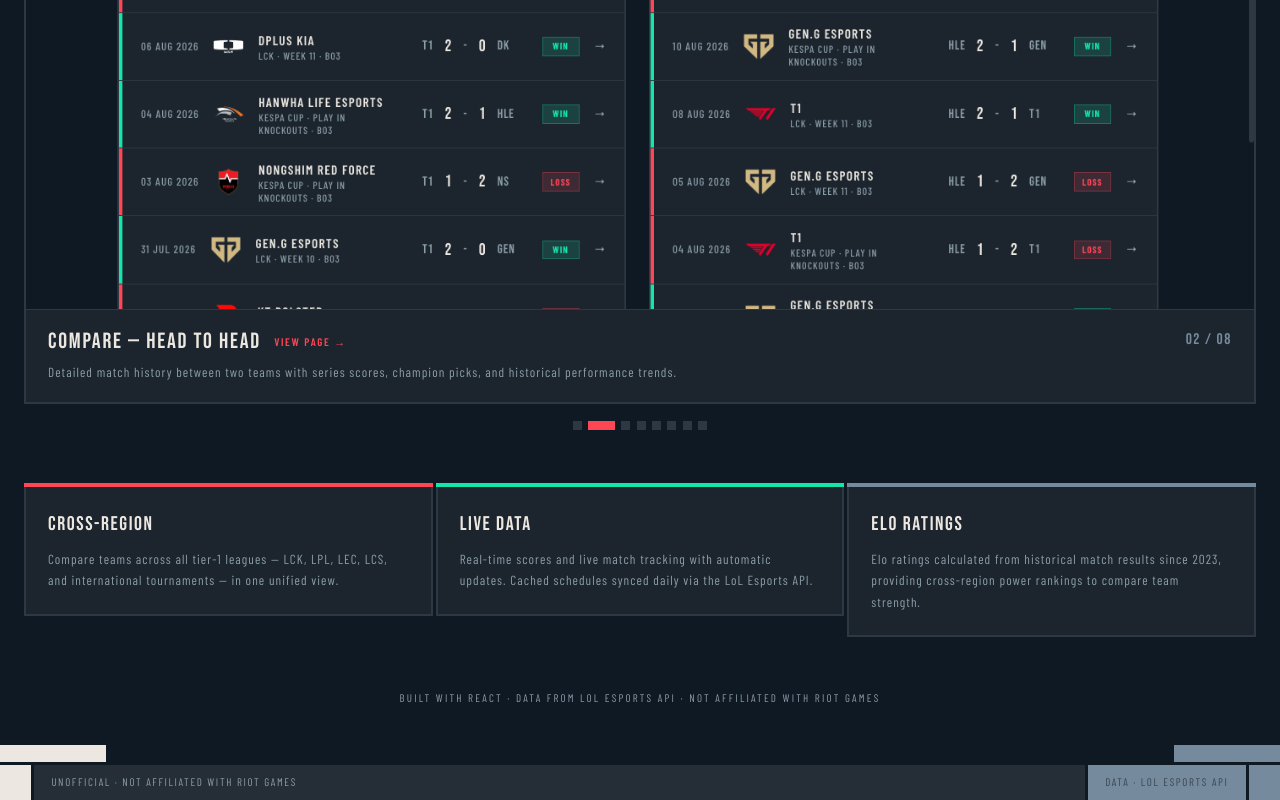
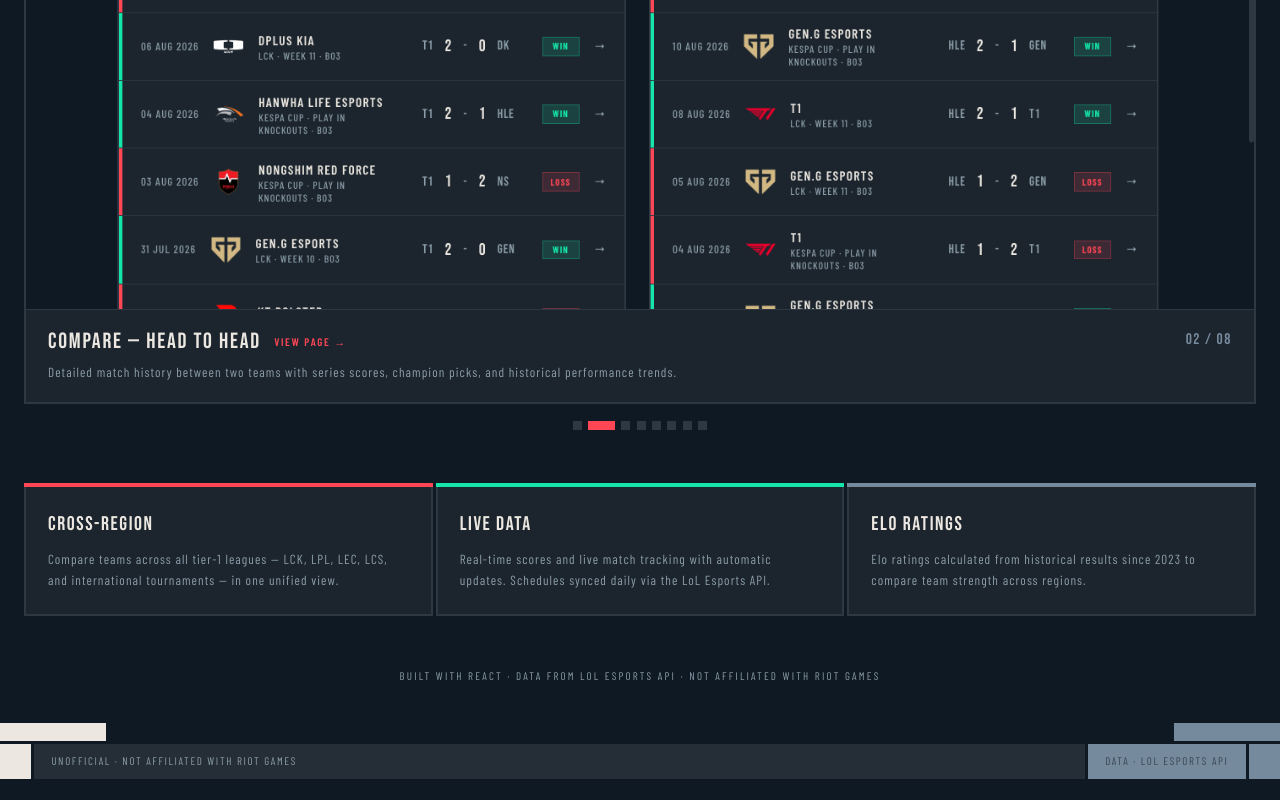
Before and after one commit to frederickpek/trueshot, a React (Vite) app: page /about in a window 1280 px wide. Shown: the part 911-1711 px from the top of the page. After the commit the page ends 1690 px from the top, so only its background shows below. Built offline with nearby package versions, Linux system fonts and the light colour scheme.

Commit message:
Improve About page carousel loop and equal-height feature cards
Infinite loop carousel that always scrolls forward seamlessly. Shorten
Elo description and make feature cards equal height with flex layout.

```diff
--- a/src/pages/AboutPage.tsx
+++ b/src/pages/AboutPage.tsx
@@ -65,26 +65,64 @@
 }
 
 export function AboutPage() {
-  const [current, setCurrent] = useState(0)
+  const [offset, setOffset] = useState(1)
+  const [animate, setAnimate] = useState(true)
   const [isAutoPlaying, setIsAutoPlaying] = useState(true)
   const intervalRef = useRef<ReturnType<typeof setInterval>>(undefined)
   const trackRef = useRef<HTMLDivElement>(null)
 
+  const slides = [FEATURES[FEATURES.length - 1], ...FEATURES, FEATURES[0]]
+
+  const current = ((offset - 1) % FEATURES.length + FEATURES.length) % FEATURES.length
+
+  useEffect(() => {
+    if (!animate) return
+    const handle = () => {
+      if (offset === 0) {
+        setAnimate(false)
+        setOffset(FEATURES.length)
+      } else if (offset === slides.length - 1) {
+        setAnimate(false)
+        setOffset(1)
+      }
+    }
+    const el = trackRef.current
+    el?.addEventListener('transitionend', handle)
+    return () => el?.removeEventListener('transitionend', handle)
+  }, [offset, animate, slides.length])
+
+  useEffect(() => {
+    if (!animate) {
+      requestAnimationFrame(() => setAnimate(true))
+    }
+  }, [animate])
+
   useEffect(() => {
     if (!isAutoPlaying) return
     intervalRef.current = setInterval(() => {
-      setCurrent((c) => (c + 1) % FEATURES.length)
+      setOffset((o) => o + 1)
+      setAnimate(true)
     }, 5000)
     return () => clearInterval(intervalRef.current)
   }, [isAutoPlaying])
 
   const goTo = (index: number) => {
-    setCurrent(index)
+    setOffset(index + 1)
+    setAnimate(true)
     setIsAutoPlaying(false)
   }
 
-  const prev = () => goTo((current - 1 + FEATURES.length) % FEATURES.length)
-  const next = () => goTo((current + 1) % FEATURES.length)
+  const prev = () => {
+    setOffset((o) => o - 1)
+    setAnimate(true)
+    setIsAutoPlaying(false)
+  }
+
+  const next = () => {
+    setOffset((o) => o + 1)
+    setAnimate(true)
+    setIsAutoPlaying(false)
+  }
 
   const feature = FEATURES[current]
 
@@ -114,11 +152,11 @@
             <div className="relative">
               <div
                 ref={trackRef}
-                className="flex transition-transform duration-500 ease-out"
-                style={{ transform: `translateX(-${current * 100}%)` }}
+                className={`flex ${animate ? 'transition-transform duration-500 ease-out' : ''}`}
+                style={{ transform: `translateX(-${offset * 100}%)` }}
               >
-                {FEATURES.map((f) => (
-                  <div key={f.title} className="w-full shrink-0">
+                {slides.map((f, i) => (
+                  <div key={`${f.title}-${i}`} className="w-full shrink-0">
                     <img
                       src={`${import.meta.env.BASE_URL}${f.image}`}
                       alt={f.title}
@@ -182,31 +220,31 @@
         </div>
       </div>
 
-      <div className="grid grid-cols-1 md:grid-cols-3 gap-[3px]">
-        <div>
+      <div className="grid grid-cols-1 md:grid-cols-3 items-stretch gap-[3px]">
+        <div className="flex flex-col">
           <div className="h-1 bg-accent" />
-          <div className="bg-surface-elevated border-2 border-t-0 border-surface-muted p-5">
+          <div className="bg-surface-elevated border-2 border-t-0 border-surface-muted p-5 flex-1">
             <h3 className="font-heading text-lg text-text tracking-[0.08em]">Cross-Region</h3>
             <p className="text-text-muted text-xs tracking-[0.08em] mt-2 leading-relaxed normal-case">
               Compare teams across all tier-1 leagues — LCK, LPL, LEC, LCS, and international tournaments — in one unified view.
             </p>
           </div>
         </div>
-        <div>
+        <div className="flex flex-col">
           <div className="h-1 bg-teal" />
-          <div className="bg-surface-elevated border-2 border-t-0 border-surface-muted p-5">
+          <div className="bg-surface-elevated border-2 border-t-0 border-surface-muted p-5 flex-1">
             <h3 className="font-heading text-lg text-text tracking-[0.08em]">Live Data</h3>
             <p className="text-text-muted text-xs tracking-[0.08em] mt-2 leading-relaxed normal-case">
-              Real-time scores and live match tracking with automatic updates. Cached schedules synced daily via the LoL Esports API.
+              Real-time scores and live match tracking with automatic updates. Schedules synced daily via the LoL Esports API.
             </p>
           </div>
         </div>
-        <div>
+        <div className="flex flex-col">
           <div className="h-1 bg-steel" />
-          <div className="bg-surface-elevated border-2 border-t-0 border-surface-muted p-5">
+          <div className="bg-surface-elevated border-2 border-t-0 border-surface-muted p-5 flex-1">
             <h3 className="font-heading text-lg text-text tracking-[0.08em]">Elo Ratings</h3>
             <p className="text-text-muted text-xs tracking-[0.08em] mt-2 leading-relaxed normal-case">
-              Elo ratings calculated from historical match results since 2023, providing cross-region power rankings to compare team strength.
+              Elo ratings calculated from historical results since 2023 to compare team strength across regions.
             </p>
           </div>
         </div>
```
